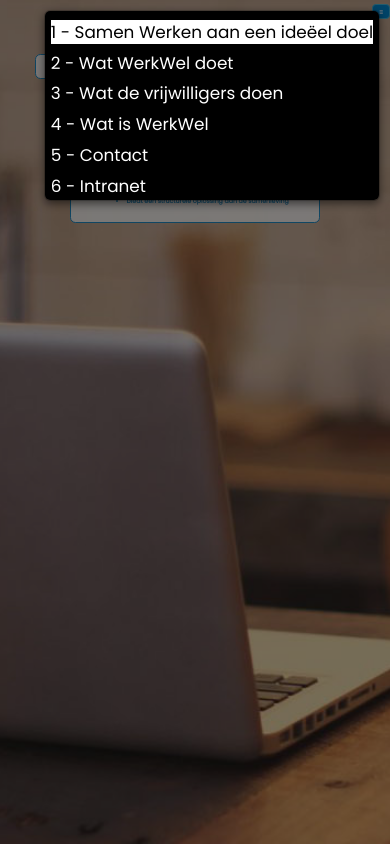
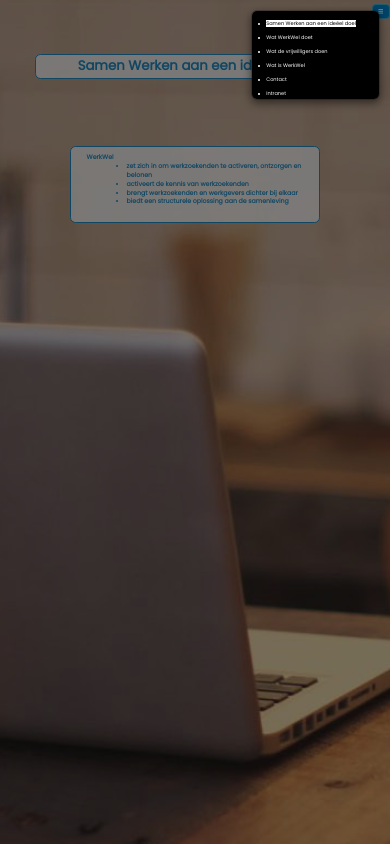
Before and after one commit to W2J/ikwerkwel, a PHP site: page / in a window 390 px wide, after a click that opens the changed part. Run offline with PHP 8.4, Linux system fonts and the light colour scheme; some libraries are stand-ins or nearby versions.

Commit message:
css aangepast. outline rond hamburger menu en responsiveness. nummers veranderd in bullets.

```diff
--- a/W2J_012/css/style_w2jhome.css
+++ b/W2J_012/css/style_w2jhome.css
@@ -19,7 +19,7 @@ body	{
 .hbClass	{
 /*  background-color: black;*/
   color: white;
-  list-style-type: none;
+  list-style-type: disc;
   visibility: visible;
 }
 
@@ -44,6 +44,7 @@ body	{
 
 .modal.right .modal-dialog {
 		position: fixed;
+		width:33%;
 		-webkit-transform: translate3d(0%, 0, 0);
 		    -ms-transform: translate3d(0%, 0, 0);
 		     -o-transform: translate3d(0%, 0, 0);
@@ -53,6 +54,7 @@ body	{
 		.modal.right .modal-content {
 		padding: 0.5vw 1.5vw 0.5vw 1.5vw;
 		overflow-y: auto;
+
 	}
 
 	.modal.right.fade .modal-dialog {
@@ -62,8 +64,10 @@ body	{
 		     -o-transition: opacity 0.3s linear, right 0.3s ease-out;
 		        transition: opacity 0.3s linear, right 0.3s ease-out;
 	}
+
+
 	.modal.right.fade.in .modal-dialog {
-		right: 0;
+		right: 0vw;
 	}
 
 /*
@@ -80,7 +84,6 @@ body	{
 #modal-content-id	{
   background-color: black;
   color: white;
-  font-size: 2vh;
   white-space:nowrap;
   }
 
@@ -88,7 +91,7 @@ body	{
 #modal-content-id > li {
 	padding-top: 0.8vh;
     font-family: 'Poppins', serif;
-    font-size: 2vh;
+    font-size: 1.3vw;
 	}
 
 
@@ -238,6 +241,7 @@ body	{
 {
 	height:40vw;
 	cursor: pointer;
+
 }
 
 #navleft_d2
@@ -307,9 +311,10 @@ body	{
 
 .btn-lg	{
   border-radius: 1vw;
-  font-size: 1vw;
+  font-size: 1.4vw;
   line-height: 1.3333333vw;
-  padding: 1vw 1.5vw;
+  padding: 0.9vw 1.4vw;
+  outline: none;
 }
 
 
@@ -324,7 +329,20 @@ body	{
 .btn-info	{
   background: rgb(2, 136, 209);
   color: white;
+  }
+
+/* css om de dotted outline te verwijderen die verscheen zodra het hamburger menu geopend werd. */
+a, a:active, a:focus,
+button, button:focus, button:active,
+.btn, .btn:focus, .btn:active:focus, .btn.active:focus, .btn.focus, .btn.focus:active, .btn.active.focus {
+    outline: none;
+    outline: 0;
 }
 
+input::-moz-focus-inner {
+    border: 0;
+}
+
+/* einde css om de dotted outline te verwijderen die verscheen zodra het hamburger menu geopend werd. */
 
 .row.content	{height: 4vh}
--- a/W2J_012/index.html
+++ b/W2J_012/index.html
@@ -340,7 +340,7 @@ versie 16: versie informatie in versies.txt
 			</div>
 <!-- Eerste tekstbox -->
 			<div class="row">
-				<div id="d5" class="col-xs-2 col-sm-2 col-md-2" id="navleft_d5" onclick="openPage('d4');"></div>
+				<div class="col-xs-2 col-sm-2 col-md-2" id="navleft_d5" onclick="openPage('d4');"></div>
 				<div class="col-xs-4 col-sm-4 col-md-4">
 					<div id="tekstbox10">
 					Wilt u meer weten over WerkWel? Wij staan u graag te woord.
--- a/W2J_012/scripts/W2J_vul_modal.js
+++ b/W2J_012/scripts/W2J_vul_modal.js
@@ -11,7 +11,8 @@ function vulModal()  {
     var li = document.createElement("li");
     var ahref = document.createElement("a");
     var lineBreak = document.createElement("br");
-    var pageTitle = (i + 1) + " - " + menuPaginas[i];
+//    var pageTitle = (i + 1) + " - " + menuPaginas[i];
+	var pageTitle = menuPaginas[i];
     ahref.appendChild(document.createTextNode(pageTitle));
     ahref.appendChild(lineBreak);
     ahref.setAttribute("href", "#");
```
